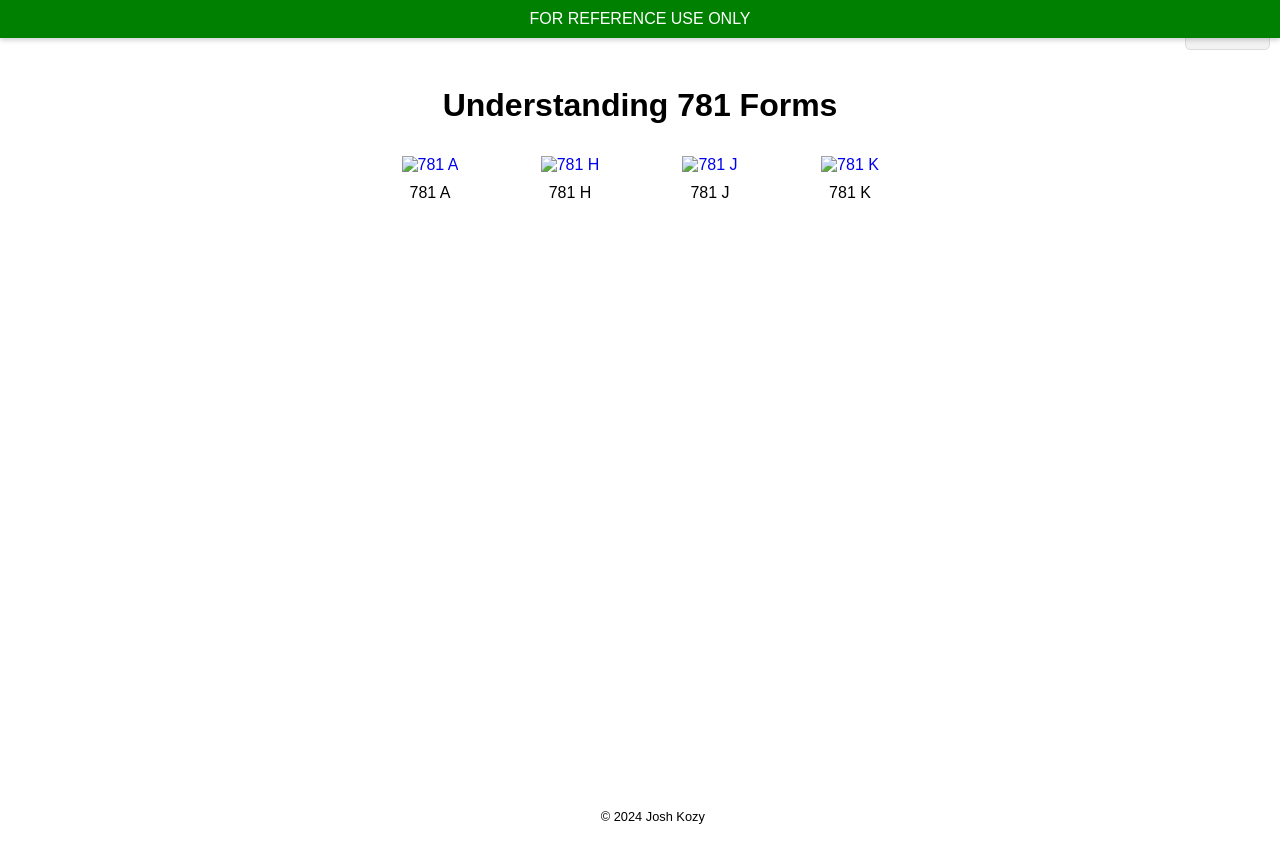
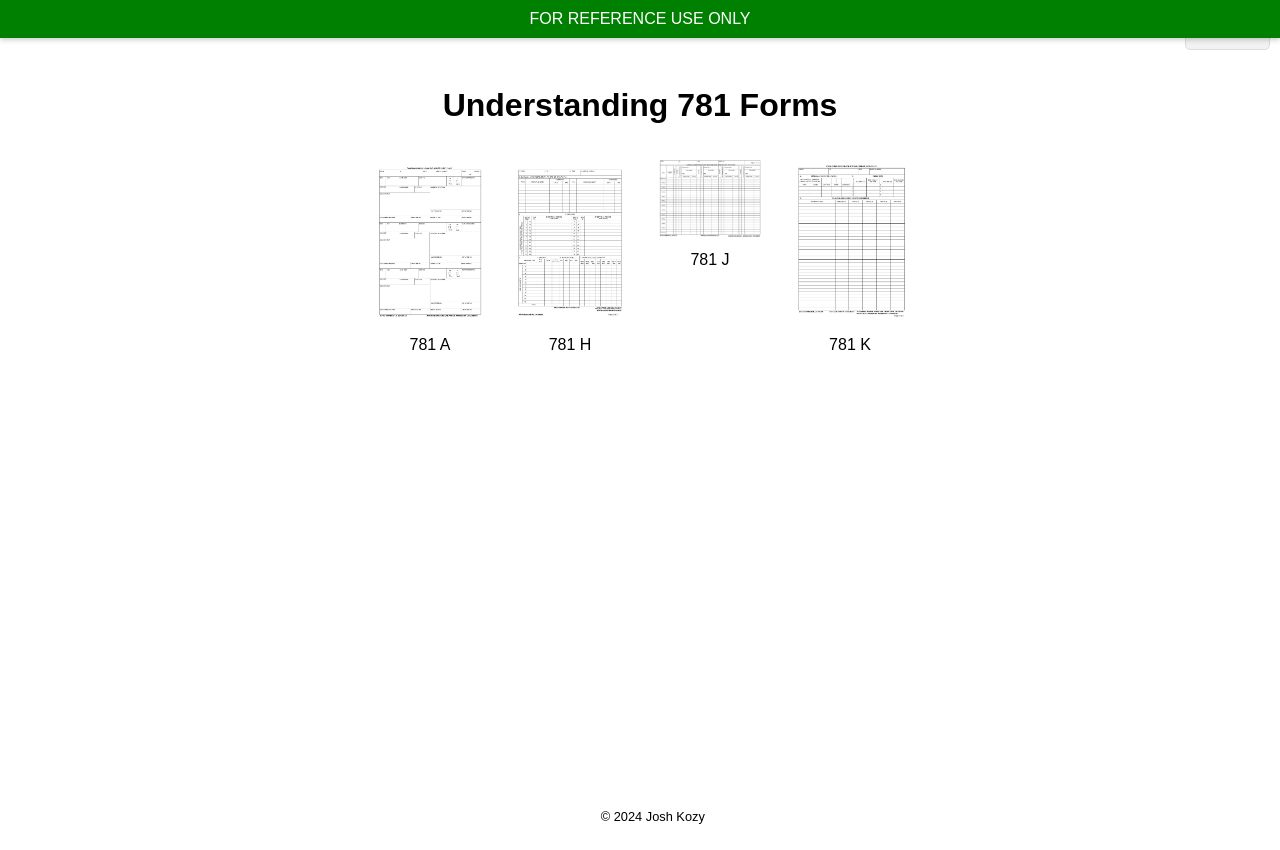
Before and after one commit to JoshKozy/JoshKozy.github.io, a plain HTML site: page home/Forms.html in a window 1280 px wide. Shown: the top 850 px of the page. Drawn offline with Linux system fonts and the light colour scheme.

Commit message:
Update Forms.html

```diff
--- a/home/Forms.html
+++ b/home/Forms.html
@@ -18,19 +18,19 @@
     <!-- Image Links Section -->
     <div class="image-links-container">
         <a href="../forms/781 A.html" class="image-link">
-            <img src="images/781 A.jpg" alt="781 A">
+            <img src="../images/781 A.jpg" alt="781 A">
             <span>781 A</span>
         </a>
         <a href="forms/781 H.html" class="image-link">
-            <img src="forms/images/781 H.jpg" alt="781 H">
+            <img src="../images/781 H.jpg" alt="781 H">
             <span>781 H</span>
         </a>
         <a href="forms/781 J.html" class="image-link">
-            <img src="forms/images/781 J.jpg" alt="781 J">
+            <img src="../images/781 J.jpg" alt="781 J">
             <span>781 J</span>
         </a>
         <a href="forms/781 K.html" class="image-link">
-            <img src="forms/images/781 K.jpg" alt="781 K">
+            <img src="../images/781 K.jpg" alt="781 K">
             <span>781 K</span>
         </a>
         <!-- Add more links as needed -->
```
